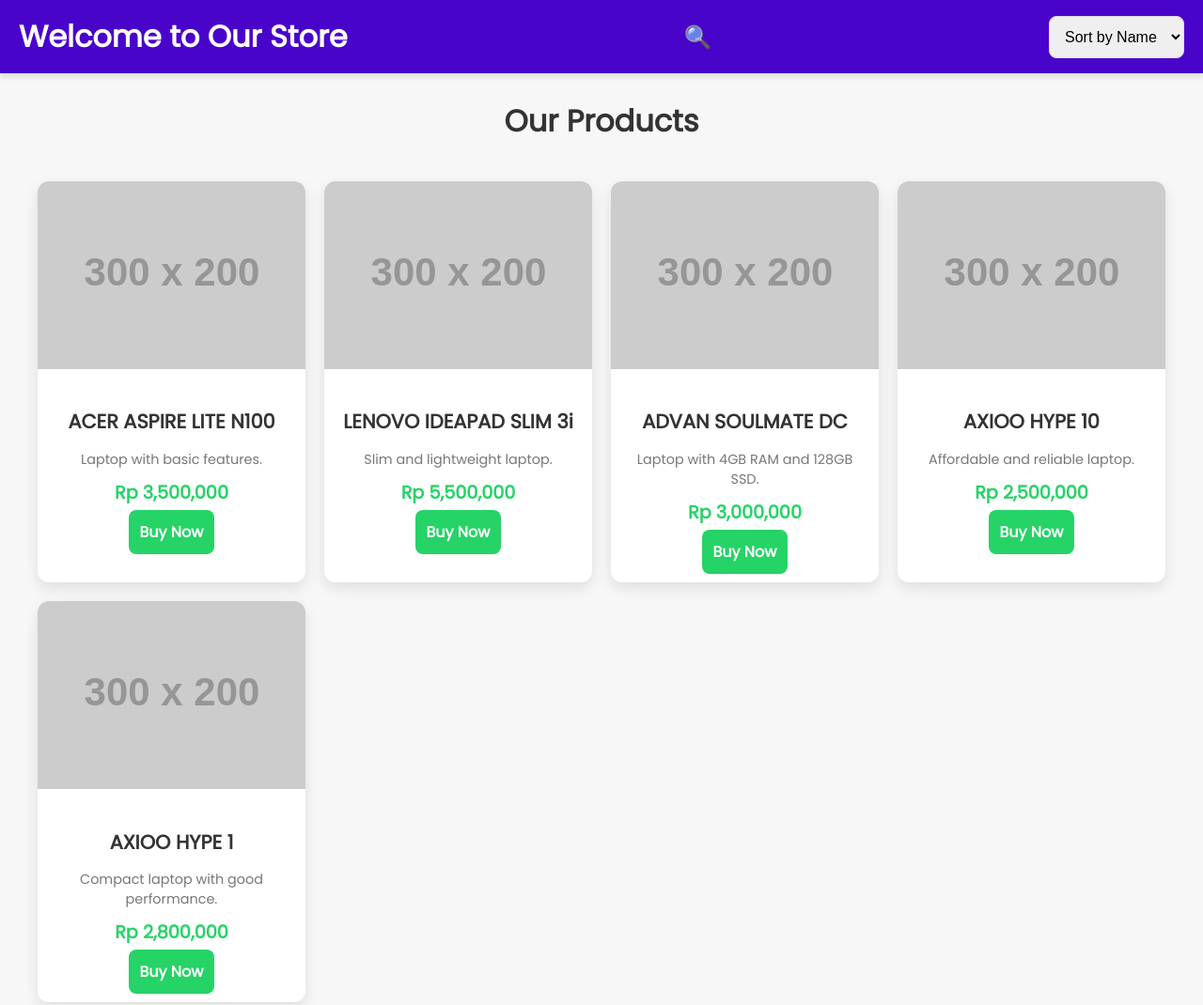
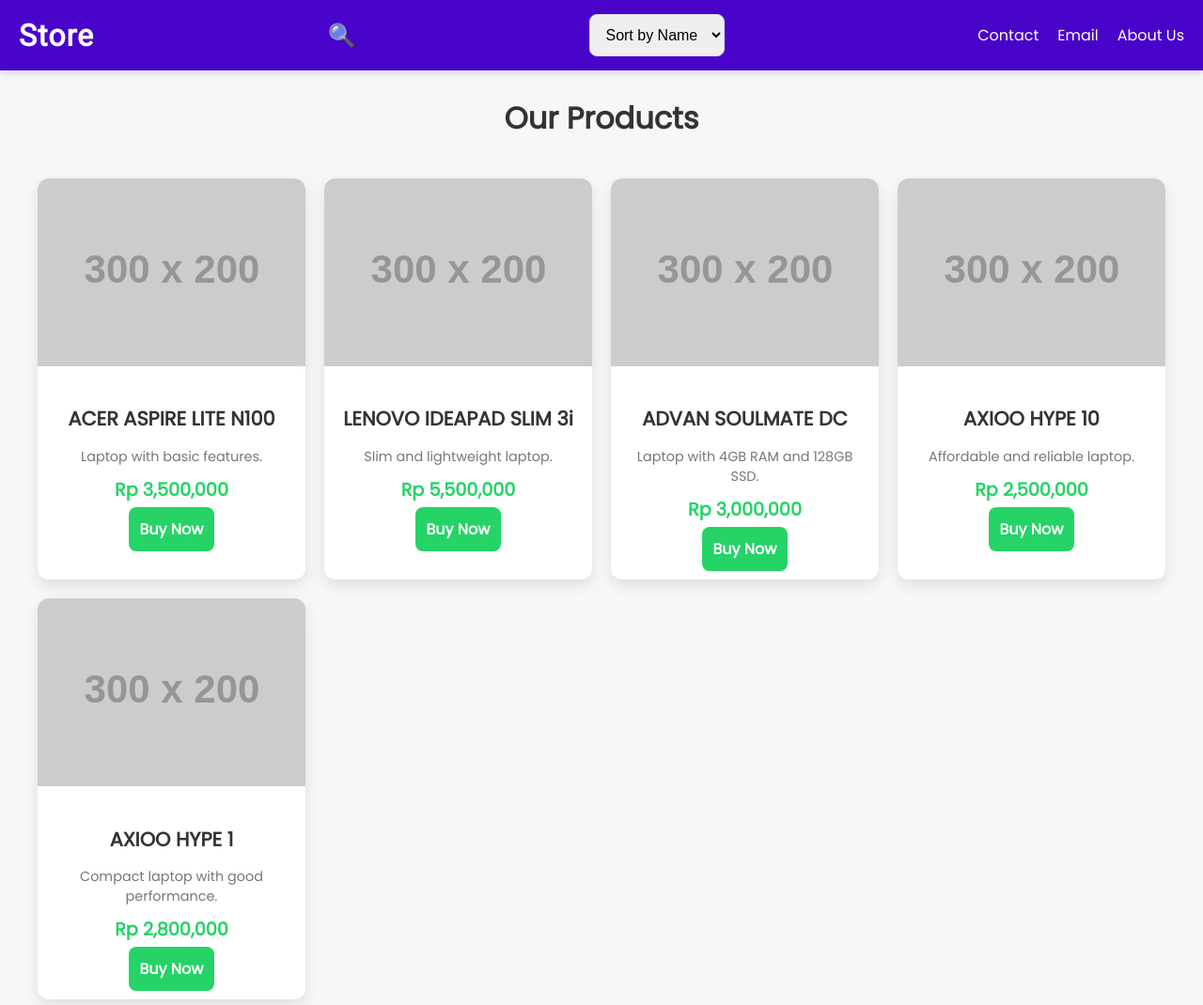
Before and after one commit to grace-komputer/tes, a plain HTML site: page index.html in a window 1280 px wide. Shown: the top 1070 px of the page at 94% size. Drawn offline with Linux system fonts and the light colour scheme; placeholder pictures from the web are drawn by us.

Commit message:
Update index.html

```diff
--- a/index.html
+++ b/index.html
@@ -4,7 +4,7 @@
     <meta charset="UTF-8">
     <meta name="viewport" content="width=device-width, initial-scale=1.0">
     <meta http-equiv="X-UA-Compatible" content="ie=edge">
-    <link href="https://fonts.googleapis.com/css?family=Poppins" rel="stylesheet">
+    <link href="https://fonts.googleapis.com/css?family=Poppins|Roboto" rel="stylesheet">
     <title>Store</title>
     <style>
         /* Global Styles */
@@ -30,8 +30,11 @@
         }
 
         h1 {
+            font-family: 'Roboto', sans-serif; /* Menggunakan font Google untuk logo */
             font-size: 2rem;
             margin: 0;
+            font-weight: bold;
+            letter-spacing: 1px;
         }
 
         /* Search Logo */
@@ -69,6 +72,35 @@
             border-radius: 8px;
         }
 
+        /* New Contact, Email, About Links */
+        .header-links {
+            display: flex;
+            align-items: center;
+        }
+
+        .header-links ul {
+            list-style: none;
+            display: flex;
+            margin: 0;
+            padding: 0;
+        }
+
+        .header-links ul li {
+            margin-left: 20px;
+        }
+
+        .header-links ul li a {
+            color: white;
+            text-decoration: none;
+            font-size: 1rem;
+            transition: color 0.3s ease;
+        }
+
+        .header-links ul li a:hover {
+            color: #f0f0f0;
+        }
+
+        /* Product Section */
         .section-title {
             font-size: 2rem;
             margin-bottom: 20px;
@@ -190,7 +222,7 @@
 
     <!-- Header -->
     <header>
-        <h1>Welcome to Our Store</h1>
+        <h1>Store</h1> <!-- Logo with Google Font -->
 
         <!-- Search Box with Logo -->
         <div class="search-box" onclick="toggleSearch()">
@@ -204,6 +236,15 @@
                 <option value="name">Sort by Name</option>
                 <option value="price">Sort by Price</option>
             </select>
+        </div>
+
+        <!-- Contact, Email, About Links -->
+        <div class="header-links">
+            <ul>
+                <li><a href="tel:+123456789">Contact</a></li>
+                <li><a href="mailto:info@store.com">Email</a></li>
+                <li><a href="#about">About Us</a></li>
+            </ul>
         </div>
     </header>
 
@@ -239,8 +280,8 @@
         ];
 
         // Display Products
+        const productList = document.getElementById('product-list');
         function displayProducts(products) {
-            const productList = document.getElementById('product-list');
             productList.innerHTML = '';
             products.forEach(product => {
                 const productDiv = document.createElement('div');
@@ -251,14 +292,36 @@
                         <h3>${product.name}</h3>
                         <p>${product.description}</p>
                         <div class="price">Rp ${product.price.toLocaleString()}</div>
-                        <a href="https://wa.me/6282213305959?text=Saya+tertarik+untuk+membeli+${product.name}" class="btn-buy" target="_blank">Buy Now</a>
+                        <a href="https://wa.me/6282213305959?text=Apakah+masih+ada+${product.name}" class="btn-buy" target="_blank">Buy Now</a>
                     </div>
                 `;
+                productDiv.onclick = function() {
+                    showProductDetail(product);
+                };
                 productList.appendChild(productDiv);
             });
         }
 
-        // Sort Products by Name or Price
+        // Show Product Detail in Modal
+        function showProductDetail(product) {
+            document.getElementById('modalProductName').innerText = product.name;
+            document.getElementById('modalProductDescription').innerText = product.description;
+            document.getElementById('modalBuyLink').href = `https://wa.me/6282213305959?text=Apakah+masih+ada+${product.name}`;
+            document.getElementById('productModal').style.display = 'flex';
+        }
+
+        function closeModal() {
+            document.getElementById('productModal').style.display = 'none';
+        }
+
+        // Search Functionality
+        function toggleSearch() {
+            const searchInput = document.getElementById('searchInput');
+            searchInput.classList.toggle('active');
+            searchInput.focus();
+        }
+
+        // Sort Products
         function sortProducts() {
             const sortBy = document.getElementById('sortBy').value;
             const sortedProducts = [...products].sort((a, b) => {
@@ -271,33 +334,6 @@
             displayProducts(sortedProducts);
         }
 
-        // Search Products
-        document.getElementById('searchInput').addEventListener('input', function() {
-            const query = this.value.toLowerCase();
-            const filteredProducts = products.filter(product => product.name.toLowerCase().includes(query));
-            displayProducts(filteredProducts);
-        });
-
-        // Toggle Search Input
-        function toggleSearch() {
-            const searchInput = document.getElementById('searchInput');
-            searchInput.classList.toggle('active');
-            searchInput.focus();
-        }
-
-        // Show Product Details in Modal
-        function showProductDetail(product) {
-            document.getElementById('modalProductName').innerText = product.name;
-            document.getElementById('modalProductDescription').innerText = product.description;
-            document.getElementById('modalBuyLink').href = `https://wa.me/6282213305959?text=Saya+tertarik+untuk+membeli+${product.name}`;
-            document.getElementById('productModal').style.display = 'flex';
-        }
-
-        // Close Modal
-        function closeModal() {
-            document.getElementById('productModal').style.display = 'none';
-        }
-
         // Initialize
         displayProducts(products);
     </script>
```
